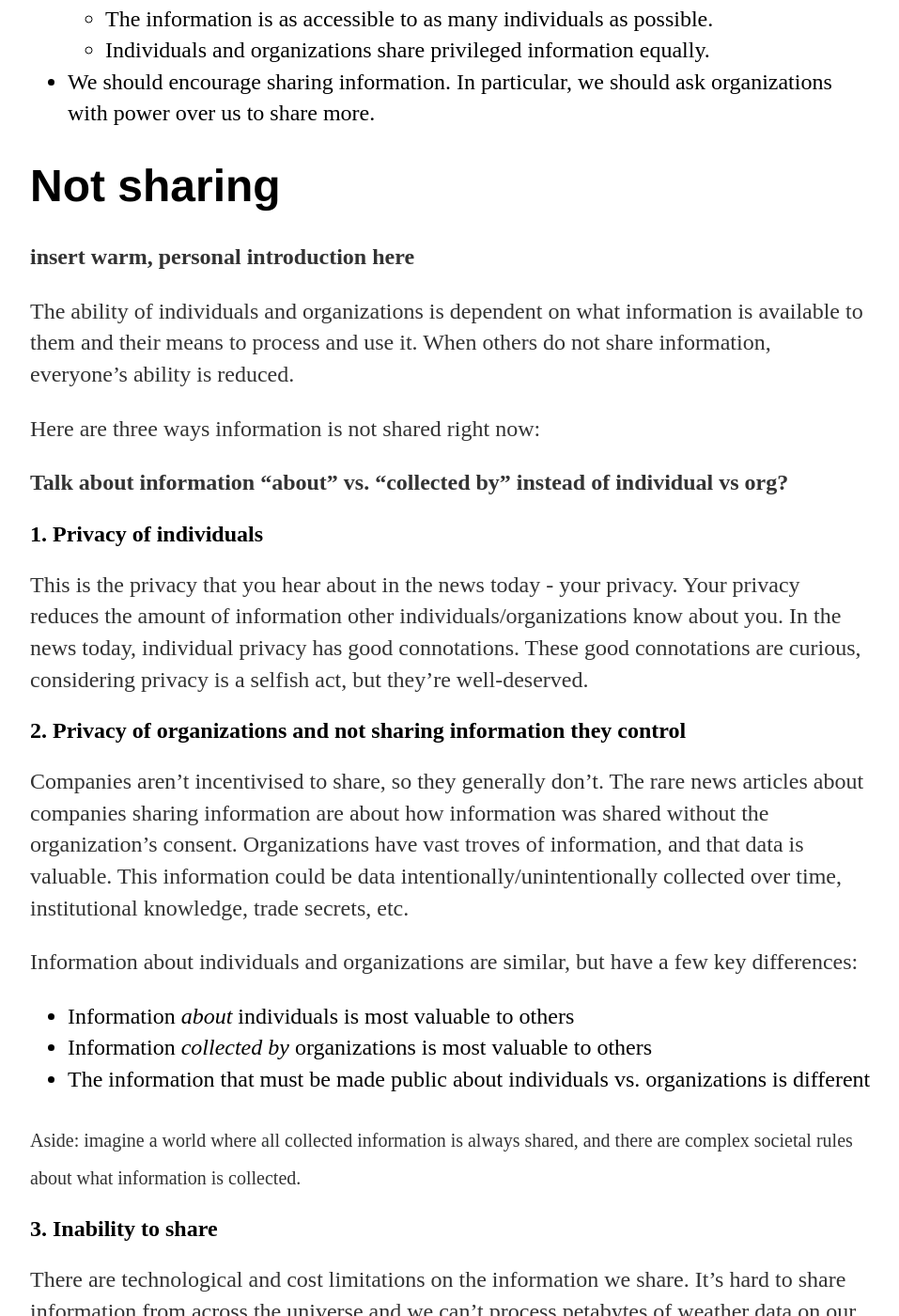
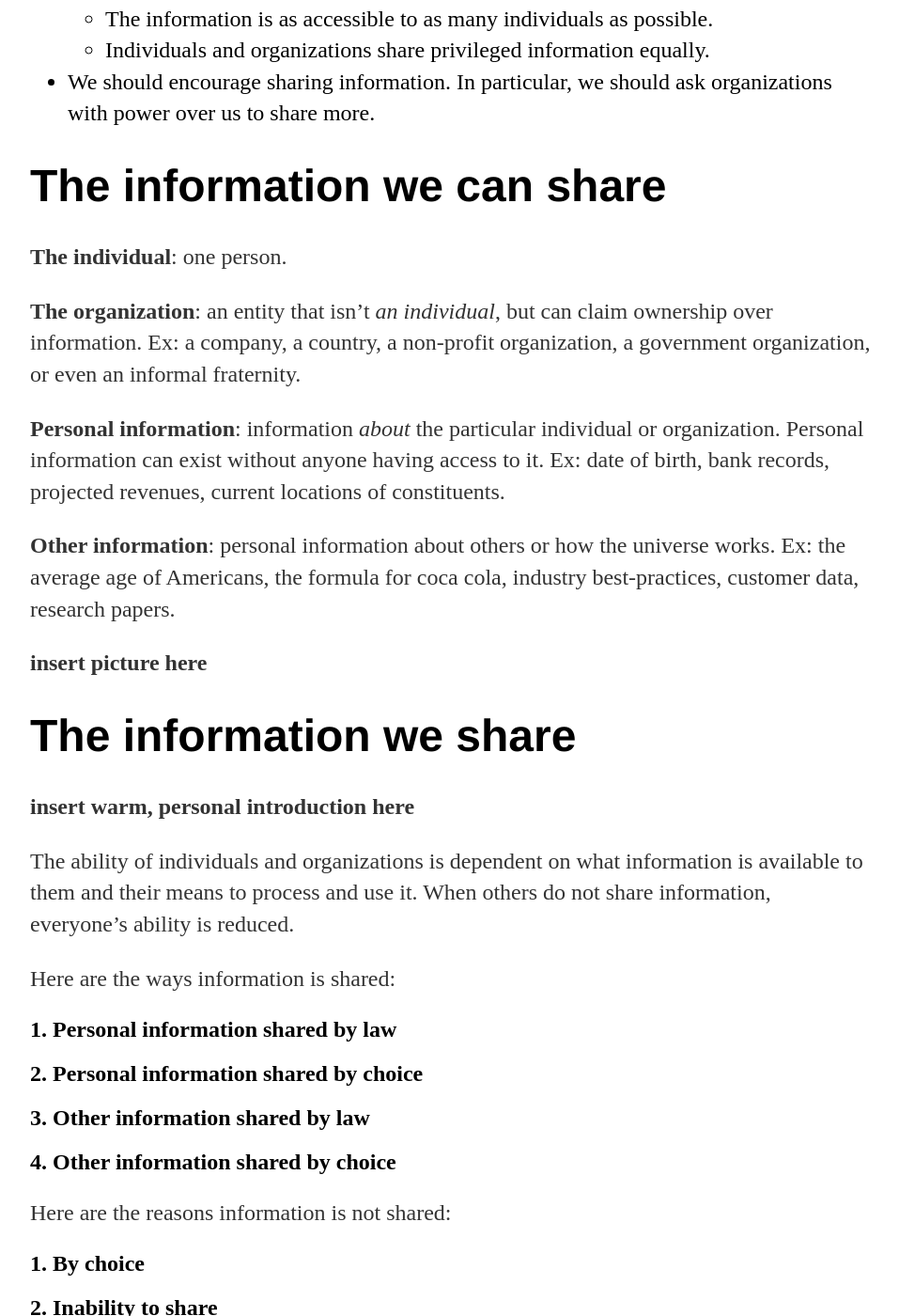
Before and after one commit to curiousest/curiousest.github.io, a Jekyll site: the page built from _posts/2016-12-22-privacy-is-a-tragedy-of-the-commons.md, in a window 1280 px wide and 1400 px high, scrolled down 487 px. Shown: the whole window at 94% size, without its empty margins (160-1117 px from the left). Built offline with Jekyll 4.4.1, drawn with Linux system fonts in a browser that asks for light colours; some of the changed text lies outside the part shown.

Commit message:
Update 2016-12-22-privacy-is-a-tragedy-of-the-commons.md

```diff
--- a/_posts/2016-12-22-privacy-is-a-tragedy-of-the-commons.md
+++ b/_posts/2016-12-22-privacy-is-a-tragedy-of-the-commons.md
@@ -19,11 +19,43 @@ WORK IN PROGRESS - DON'T SHARE YET
   * Individuals and organizations share privileged information equally.
 * We should encourage sharing information. In particular, we should ask organizations with power over us to share more.
 
-# Not sharing
+# The information we can share
+
+**The individual**: one person.
+
+**The organization**: an entity that isn't *an individual*, but can claim ownership over information. Ex: a company, a country, a non-profit organization, a government organization, or even an informal fraternity.
+
+**Personal information**: information *about* the particular individual or organization. Personal information can exist without anyone having access to it. Ex: date of birth, bank records, projected revenues, current locations of constituents.
+
+**Other information**: personal information about others or how the universe works. Ex: the average age of Americans, the formula for coca cola, industry best-practices, customer data, research papers.
+
+**insert picture here**
+
+# The information we share
 
 **insert warm, personal introduction here**
 
 The ability of individuals and organizations is dependent on what information is available to them and their means to process and use it. When others do not share information, everyone's ability is reduced.
+
+Here are the ways information is shared:
+
+## 1. Personal information shared by law
+
+## 2. Personal information shared by choice
+
+## 3. Other information shared by law
+
+## 4. Other information shared by choice
+
+Here are the reasons information is not shared:
+
+## 1. By choice
+
+## 2. Inability to share
+
+## 3. Inability to collect the information in the first place
+
+
 
 Here are three ways information is not shared right now:
 
@@ -61,7 +93,7 @@ The cost of a publicly traded company having to share their revenues, expenses,
 
 # Tradegy of the commons
 
-Information inequality means that sharing information has a cost. Sharing information benefits everyone else, giving ability and power to others, without inherently gaining any yourself. There are situations where sharing information benefits you, but it's because you're getting something in exchange for sharing that information rather than directly benefitting from sharing - often services, money, or social capital. Not sharing is a *tragedy of the commons* - we have the ability to give others value with little effort, but we then yield power to others (via informational prowess). If everyone shared perfectly, everyone would gain much more value than it would cost them.
+Information inequality means that sharing information has a cost. Sharing information benefits everyone else, giving ability and power to others, without inherently gaining any yourself. There are situations where sharing information benefits you, but it's because you're getting something in exchange for sharing that information rather than directly benefitting from sharing - often services, money, or social capital. Not sharing is a [*tragedy of the commons*](https://en.wikipedia.org/wiki/Tragedy_of_the_commons) - we have the ability to give others value with little effort, but we then yield power to others (via informational prowess). If everyone shared perfectly, everyone would gain much more value than it would cost them.
 
 Both collected and personal information are valuable, but organizations hoard more value to the general public in their collected data. If organizations shared their valuable collected information, it would give their current or future competitors power over them. In today's world, organizations have little incentive to share the stores of valuable information they control. In contrast, individuals sharing personal information is common because the benefits seem greater than the costs - the services exchanged are worth the incremental power transfer.
 
```
